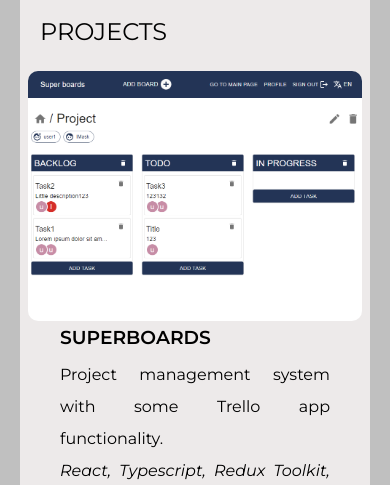
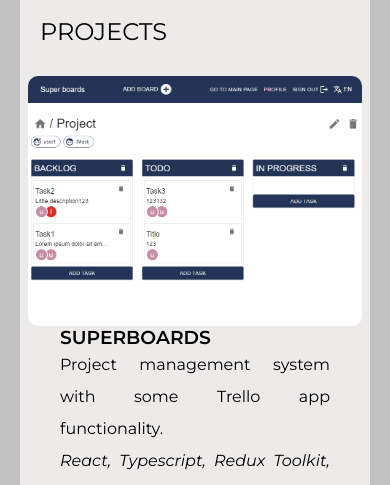
Before and after one commit to SiarheiHa/cv, a website: page index.html in a window 390 px wide. Shown: the part 2653-3138 px from the top of the page. Drawn offline with nearby package versions, Linux system fonts and the light colour scheme.

Commit message:
feat: update

```diff
--- a/index.html
+++ b/index.html
@@ -48,7 +48,7 @@
               </div>
             </a>
           </li>
-          <!--  -->
+
           <li class="contact-list-item">
             <a class="contact-link" href="tel:+375293572443">
               <div class="contact-list-item__icon">
@@ -62,7 +62,7 @@
               </div>
             </a>
           </li>
-          <!--  -->
+
           <li class="contact-list-item">
             <a class="contact-link" href="mailto:belposchta@gmail.com">
               <div class="contact-list-item__icon">
@@ -213,7 +213,7 @@
       </section>
       <section class="section" id="projects">
         <h2 class="section-title">projects</h2>
-        <ul>
+        <ul class="project-list">
           <li>
             <div class="project">
               <img src="./assets/projects/pma.png" alt="project-image" class="project__image" height="250">
--- a/scss/base/_contact-list.scss
+++ b/scss/base/_contact-list.scss
@@ -3,8 +3,11 @@
   background-color: $color-dark-L;
   border-radius: 2rem;
   transition: all 0.5s;
-  &:hover{
+  &:hover {
     background-color: lighten($color: $color-dark-L, $amount: 5);
+  }
+  @include media-print {
+    margin: 0 0;
   }
 }
 .contact-list-item {
@@ -14,7 +17,7 @@
     background-color: inherit;
     display: flex;
     transition: all 0.5s;
-    &:hover{
+    &:hover {
       background-color: $color-light;
       img {
         @extend %filter-violet;
@@ -31,7 +34,7 @@
     flex-direction: column;
     justify-content: center;
     padding: 0 1rem;
- }
+  }
   &__info {
     font-weight: 600;
   }
--- a/scss/base/_project.scss
+++ b/scss/base/_project.scss
@@ -1,3 +1,17 @@
+.project-list {
+  li {
+    @include media-mobile-XL {
+      margin-top: 0.5rem;
+    }
+    @include media-print {
+      margin-top: 1rem;
+      &:first-child {
+        margin-top: 0;
+      }
+    }
+  }
+}
+
 .project {
   display: flex;
   padding: 2rem 0;
@@ -20,12 +34,6 @@
   width: 100%;
   .project__link-git {
     margin-left: auto;
-  }
-  @include media-mobile-XL {
-    margin-top: 0.5rem;
-  }
-  @include media-print {
-    margin-top: 1rem;
   }
 }
 
--- a/scss/base/_skills.scss
+++ b/scss/base/_skills.scss
@@ -1,3 +1,9 @@
+.skill-wrapper {
+  h3 {
+    padding-bottom: 1rem;
+  }
+}
+
 .skills-list {
   padding-bottom: 2rem;
   &:last-child {
--- a/scss/layouts/_main.scss
+++ b/scss/layouts/_main.scss
@@ -18,7 +18,6 @@ main {
       text-transform: uppercase;
     }
     h3 {
-      padding-bottom: 1rem;
       font-weight: 600;
       text-transform: uppercase;
     }
```
Also changed, not shown: index.css, 1 other file.
